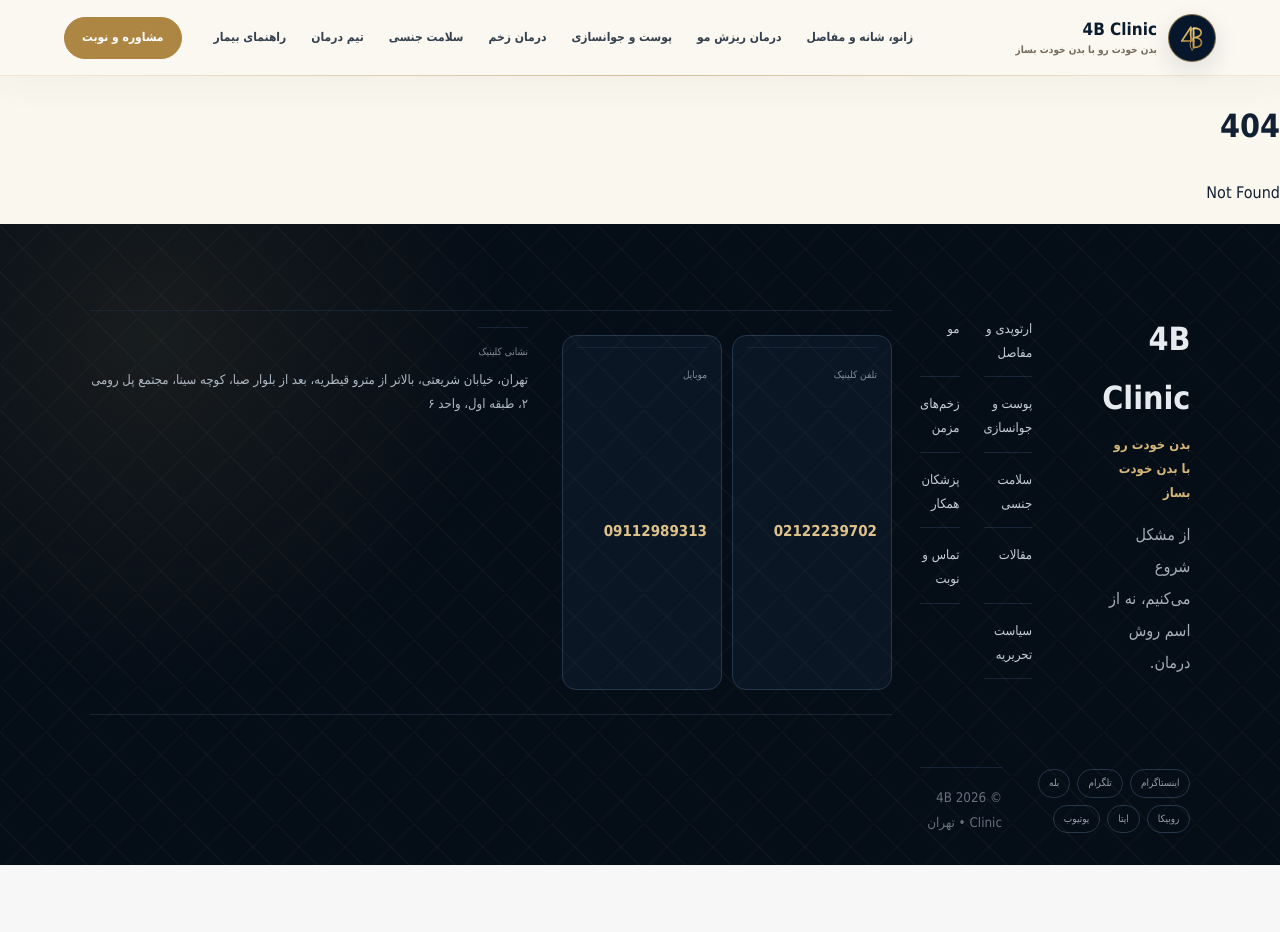
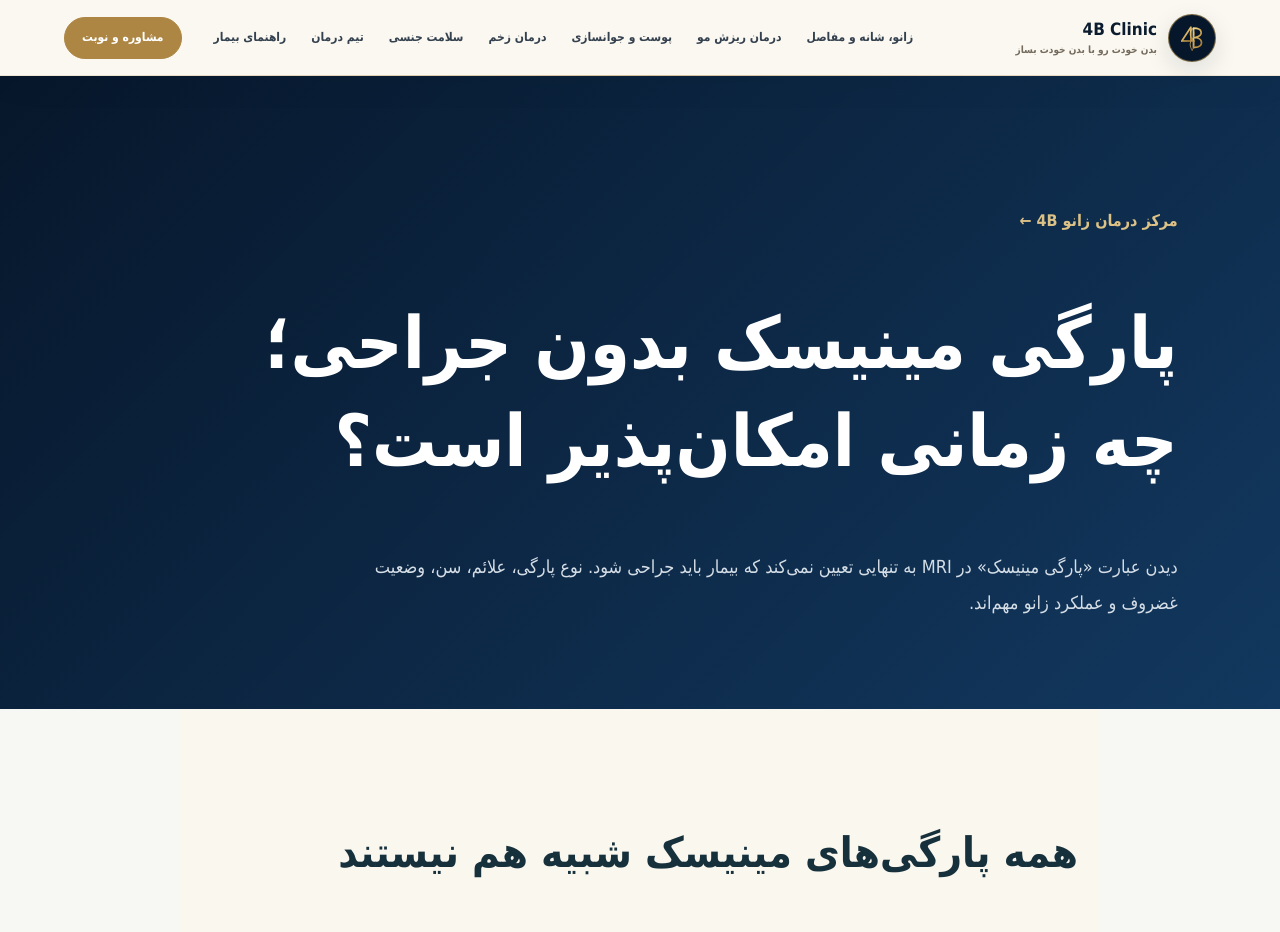
Before and after one commit to kianariai-alt/4B-Clinic-Web, a SvelteKit app: page /orthopedics/knee/meniscus-non-surgical in a window 1280 px wide. Before the commit this address had no page. Shown: the top 932 px of the page. Before the commit the page ends 865 px from the top, so only its background shows below. Built offline with nearby package versions, Linux system fonts and the light colour scheme.

Commit message:
feat(seo): add knee patient-intent guide

```diff
--- /dev/null
+++ b/src/routes/orthopedics/knee/meniscus-non-surgical/+page.svelte
@@ -0,0 +1,14 @@
+<script>
+  const sections = [["همه پارگی‌های مینیسک شبیه هم نیستند",["پارگی ممکن است پس از آسیب ورزشی ایجاد شود یا بخشی از تغییرات دژنراتیو زانو باشد. محل، شکل، اندازه و پایداری پارگی در تصمیم درمانی اهمیت دارد.","MRI باید همراه با شرح حال و معاینه تفسیر شود؛ یافته تصویربرداری بدون علامت بالینی الزاماً هدف درمان نیست."]],["چه زمانی درمان غیرجراحی مطرح است؟",["در بسیاری از پارگی‌های دژنراتیو و برخی پارگی‌های پایدار، کنترل فعالیت، بازتوانی و تقویت عضلات می‌تواند بخش اصلی درمان باشد. هدف، کاهش درد و بازگرداندن عملکرد است.","وجود آرتروز همراه نیز مسیر درمان را تغییر می‌دهد و باید مشخص شود سهم اصلی درد از مینیسک است یا کل مفصل."]],["چه زمانی ارزیابی جراحی مهم‌تر می‌شود؟",["قفل‌شدن واقعی زانو، آسیب حاد مشخص، برخی پارگی‌های ناپایدار یا علائم مداوم با وجود درمان مناسب می‌توانند نیاز به نظر جراح ارتوپد را بیشتر کنند.","تصمیم جراحی باید بر اساس مجموعه یافته‌ها باشد، نه صرفاً یک جمله در گزارش MRI."]],["نقش درمان‌های تزریقی چیست؟",["تزریق نمی‌تواند هر نوع پارگی مکانیکی را ترمیم کند. در بیمار منتخب، درمان تزریقی ممکن است برای مدیریت محیط التهابی مفصل یا علائم همراه بررسی شود، اما جای تشخیص ساختاری و بازتوانی را نمی‌گیرد."]]];
+</script>
+<svelte:head>
+  <title>درمان پارگی مینیسک بدون جراحی | 4B Clinic</title>
+  <meta name="description" content="آیا پارگی مینیسک بدون جراحی درمان می‌شود؟ تفاوت پارگی‌های قابل مدیریت غیرجراحی با موارد نیازمند ارزیابی جراحی و مسیر درمان در 4B Clinic." />
+</svelte:head>
+<article class="guide">
+  <header><a href="/orthopedics/knee">مرکز درمان زانو 4B ←</a><h1>پارگی مینیسک بدون جراحی؛ چه زمانی امکان‌پذیر است؟</h1><p>دیدن عبارت «پارگی مینیسک» در MRI به تنهایی تعیین نمی‌کند که بیمار باید جراحی شود. نوع پارگی، علائم، سن، وضعیت غضروف و عملکرد زانو مهم‌اند.</p></header>
+  <main>{#each sections as s}<section><h2>{s[0]}</h2>{#each s[1] as p}<p>{p}</p>{/each}</section>{/each}
+    <aside><strong>مسیر بعدی</strong><p>انتخاب درمان به معاینه، شدت آسیب، تصویربرداری و هدف بیمار وابسته است.</p><a href="/orthopedics/knee">بررسی مسیر درمان زانو</a><a href="/contact">درخواست ارزیابی</a></aside>
+  </main>
+</article>
+<style>.guide{background:#f7f7f4;color:#17313c;min-height:100vh}.guide header{padding:130px max(22px,8vw) 70px;background:linear-gradient(135deg,#07172b,#12385f);color:white}.guide header a{color:#ddc287;text-decoration:none;font-weight:800}.guide h1{font-size:clamp(38px,6vw,72px);line-height:1.35;max-width:1000px}.guide header p{font-size:18px;line-height:2;max-width:850px;color:#d5dee6}.guide main{max-width:920px;margin:auto;padding:70px 22px}.guide section{margin-bottom:50px}.guide h2{font-size:clamp(26px,4vw,42px)}.guide p{line-height:2.15;color:#45545e}.guide aside{padding:28px;border-radius:24px;background:#fff;border:1px solid #dfe4e1}.guide aside a{display:inline-block;margin:10px 0 0 10px;padding:10px 16px;border-radius:999px;background:#0b2b3a;color:white;text-decoration:none}</style>
```
